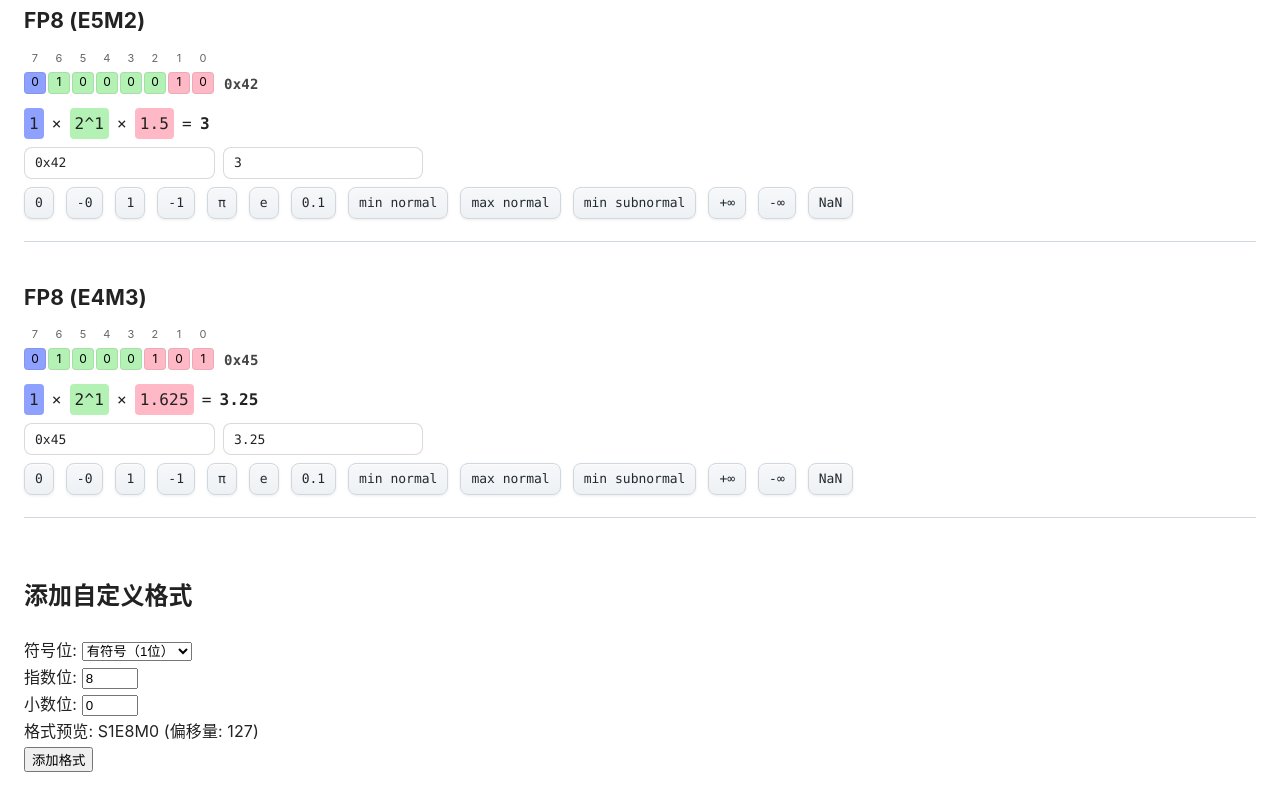
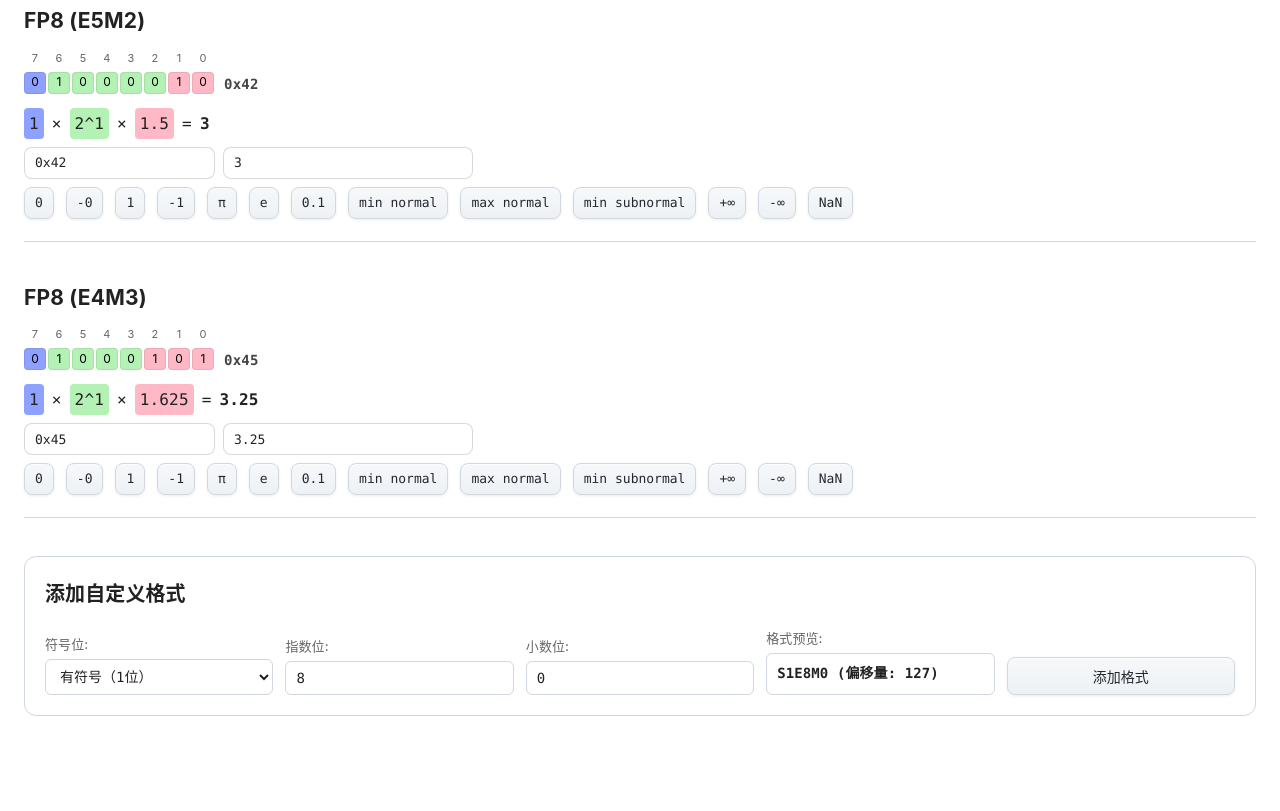
Before and after one commit to chjwdxs/BitFloat-Explorer, a plain HTML site: page index.html in a window 1280 px wide. Shown: the part 1373-2184 px from the top of the page. Drawn offline with Linux system fonts and the light colour scheme.

Commit message:
Update styles.css

```diff
--- a/styles.css
+++ b/styles.css
@@ -311,7 +311,7 @@ html[data-theme="dark"] input.dec:focus{
 }
 /* 将十进制输入框调长，便于显示更长十进制文本 */
 input.dec{
-  min-width: 200px;   /* 默认更长（约较常见宽度+15~20%） */
+  min-width: 250px;   /* 默认更长（约较常见宽度+15~20%） */
   flex: 0 0 auto;     /* 不被压缩 */
 }
 /* 在较窄屏幕上适当回退，避免挤压布局 */
@@ -393,3 +393,163 @@ html[data-theme="dark"] #theme-toggle{
 html[data-theme="dark"] #theme-toggle:hover{
   box-shadow: 0 2px 10px rgba(0,0,0,.5);
 }
+
+/* 自定义格式界面样式 */
+.custom-format-section{
+  background: var(--color-bg);
+  border: 1px solid var(--color-border);
+  border-radius: 12px;
+  padding: 20px;
+  margin-bottom: 24px;
+}
+.custom-format-section h2{
+  margin: 0 0 16px;
+  font-size: 20px;
+  font-weight: 680;
+  color: var(--color-text);
+}
+.custom-inputs{
+  display: grid;
+  grid-template-columns: repeat(auto-fit, minmax(180px, 1fr));
+  gap: 12px;
+  align-items: end;
+}
+.input-group{
+  display: flex;
+  flex-direction: column;
+  gap: 4px;
+}
+.input-group label{
+  font-size: 13px;
+  font-weight: 500;
+  color: var(--color-muted);
+}
+.input-group input{
+  font-family: var(--mono);
+  font-size: 14px;
+  padding: 8px 10px;
+  border: 1px solid var(--color-border);
+  background: var(--color-bg);
+  color: var(--color-text);
+  border-radius: 6px;
+  outline: none;
+  transition: border-color .15s ease, box-shadow .15s ease;
+}
+.input-group select{
+  font-family: var(--mono);
+  font-size: 14px;
+  padding: 8px 10px;
+  border: 1px solid var(--color-border);
+  background: var(--color-bg);
+  color: var(--color-text);
+  border-radius: 6px;
+  outline: none;
+  transition: border-color .15s ease, box-shadow .15s ease;
+  cursor: pointer;
+}
+.input-group input:focus,
+.input-group select:focus{
+  border-color: #3b82f6;
+  box-shadow: 0 0 0 3px var(--focus-ring);
+}
+.input-group small{
+  font-size: 11px;
+  color: var(--color-muted);
+  margin-top: 2px;
+}
+.format-preview{
+  display: flex;
+  flex-direction: column;
+  gap: 4px;
+}
+.format-preview label{
+  font-size: 13px;
+  font-weight: 500;
+  color: var(--color-muted);
+}
+.format-preview span{
+  font-family: var(--mono);
+  font-size: 14px;
+  color: var(--color-text);
+  background: var(--color-bg);
+  border: 1px solid var(--color-border);
+  border-radius: 6px;
+  padding: 8px 10px;
+  font-weight: 600;
+}
+html[data-theme="dark"] .format-preview span{
+  border-color: #6b7280;
+  background: #0f1116;
+  color: #e6edf3;
+}
+.custom-btn{
+  height: 38px;
+  padding: 0 16px;
+  border: 1px solid var(--btn-border);
+  border-radius: 8px;
+  background: var(--btn-bg);
+  color: var(--btn-text);
+  font-family: var(--font);
+  font-size: 14px;
+  font-weight: 500;
+  cursor: pointer;
+  transition: all .15s ease;
+  box-shadow: var(--btn-shadow);
+}
+.custom-btn:hover{
+  filter: brightness(1.02);
+  box-shadow: 0 2px 8px rgba(0,0,0,.18);
+}
+.custom-btn:active{
+  transform: translateY(1px) scale(0.98);
+  filter: brightness(0.96);
+}
+/* 深色主题下的自定义输入框 */
+html[data-theme="dark"] .custom-format-section{
+  border-color: var(--color-border);
+}
+html[data-theme="dark"] .input-group input,
+html[data-theme="dark"] .input-group select{
+  border-color: #6b7280;
+  background: #0f1116;
+  color: #e6edf3;
+  box-shadow: 0 0 0 1px rgba(255,255,255,0.10) inset;
+}
+html[data-theme="dark"] .input-group input:focus,
+html[data-theme="dark"] .input-group select:focus{
+  border-color: #58a6ff;
+  box-shadow: 0 0 0 3px rgba(56,139,253,.35);
+}
+html[data-theme="dark"] .custom-btn{
+  background: var(--btn-bg);
+  border-color: var(--btn-border);
+  color: var(--btn-text);
+  box-shadow: var(--btn-shadow);
+}
+html[data-theme="dark"] .custom-btn:hover{
+  box-shadow: 0 2px 10px rgba(0,0,0,.5);
+  filter: none;
+}
+
+/* 自定义格式区块删除按钮 */
+.delete-format{
+  background: #dc2626;
+  border-color: #b91c1c;
+  color: white;
+  font-size: 12px;
+  padding: 4px 8px;
+  margin-left: 8px;
+  border-radius: 4px;
+  height: auto;
+}
+.delete-format:hover{
+  background: #b91c1c;
+  filter: none;
+}
+html[data-theme="dark"] .delete-format{
+  background: #dc2626;
+  border-color: #b91c1c;
+}
+html[data-theme="dark"] .delete-format:hover{
+  background: #b91c1c;
+}
```
